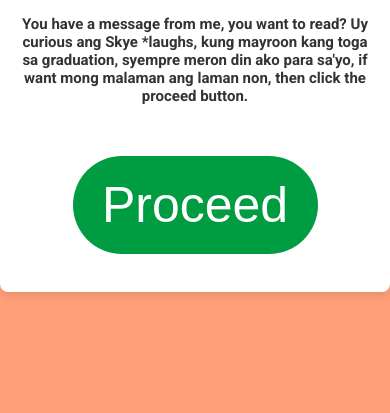
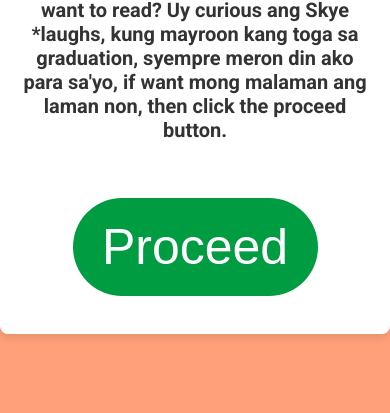
Before and after one commit to leonoralemueljames/click-your-toga, a plain HTML site: page index.html in a window 390 px wide. Shown: the part 431-844 px from the top of the page. Drawn offline with Linux system fonts and the light colour scheme; a script that the page names is missing.

Commit message:
Update index.html

```diff
--- a/index.html
+++ b/index.html
@@ -74,7 +74,7 @@ h1 {
 }
 
 h3 {
-    font-size: 15px;
+    font-size: 20px;
     font-family: 'Roboto', sans-serif;
 }
 
```
